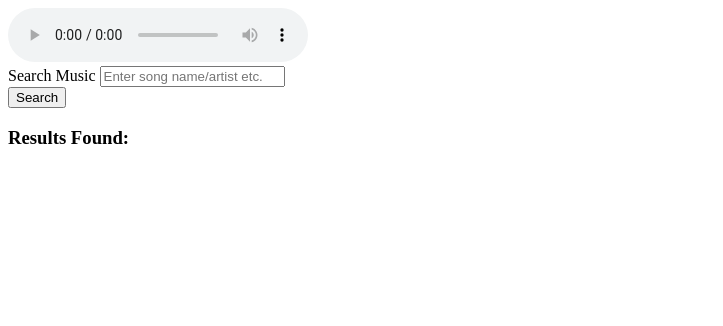
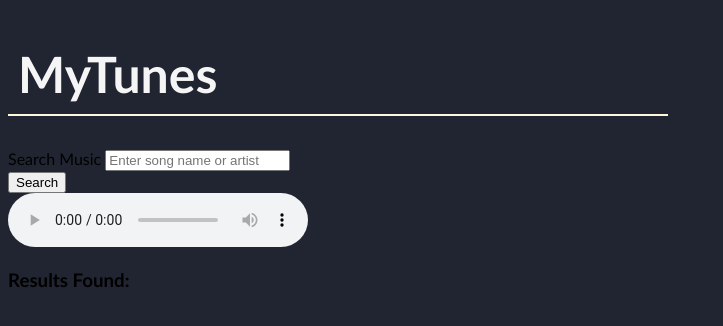
Before and after one commit to GerardoRoman/MyTunes-MusicApp, a website: page index.html in a window 1280 px wide. Shown: the whole page, without its empty margins (0-723 px from the left). Drawn offline with Linux system fonts and the light colour scheme.

Commit message:
added css and  no results notif

```diff
--- a/index.html
+++ b/index.html
@@ -4,25 +4,25 @@
   <meta charset="UTF-8">
   <meta name="viewport" content="width=device-width, initial-scale=1.0">
   <script src="main.js" defer></script>
+  <link rel="stylesheet" href="main.css">
   <title>Music Search</title>
 </head>
 
 <body>
   <form id="search-form" method="post">
-    <audio id="audio" autoplay controls src =></audio>
-    <div>
+    <h1 class="page-title">MyTunes</h1>
+    <div class="search-bar">
       <label for="search-text">Search Music</label>
-      <input
-      type="text"
-      name="search-text"
-      id="search-text"
-      placeholder="Enter song name/artist etc."
-      required
-      />
+      <input type="text" name="search-text" id="search-text" placeholder="Enter song name or artist" required/>
     </div>
     <button type="submit">Search</button>
   </form>
-  <h3>Results Found:</h3>
+
+  <!-- audio player -->
+  <audio id="audio" autoplay controls src =></audio>
+
+  <!-- results -->
+  <h3 class="search-results-h3">Results Found:</h3>
   <div id="musicContainer"></div>
 </body>
 </html>
--- /dev/null
+++ b/main.css
@@ -0,0 +1,24 @@
+body {
+    background-color: #212532;
+    width: 100vw;
+    font-family:'Trebuchet MS', 'Lucida Sans Unicode', 'Lucida Grande', 'Lucida Sans', Arial, sans-serif
+}
+
+h1 {
+    display: inline-flexbox;
+    color: whitesmoke;
+    font-size: 50px;
+    padding: 10px;
+    border-bottom-width: 2px;
+    border-bottom-color: cornsilk;
+    border-bottom-style: solid;
+    width: 50%;
+}
+
+/* #search-bar {
+    display: flex;
+    justify-content: center;
+    width: 100%;
+    height: 2.5em;
+    margin: 0 auto;
+} */
--- a/main.js
+++ b/main.js
@@ -33,7 +33,18 @@ function search (searchTerm) {
     });
 }
 
+// display results from API
 function buildResultsHtml(resultsArray) {
+
+    // for no results
+    if (resultsArray.length === 0) {
+        let noResults = document.createElement("p");
+        noResults.classList.add("no-results");
+        noResults.innerText = "No results found";
+        container.appendChild(noResults);
+        return;
+
+    } else {
     for (let result of resultsArray) {
         let songDiv = document.createElement("div");
         musicContainer.appendChild(songDiv);
@@ -61,3 +72,4 @@ function buildResultsHtml(resultsArray) {
     })
     }
 }
+}
```
